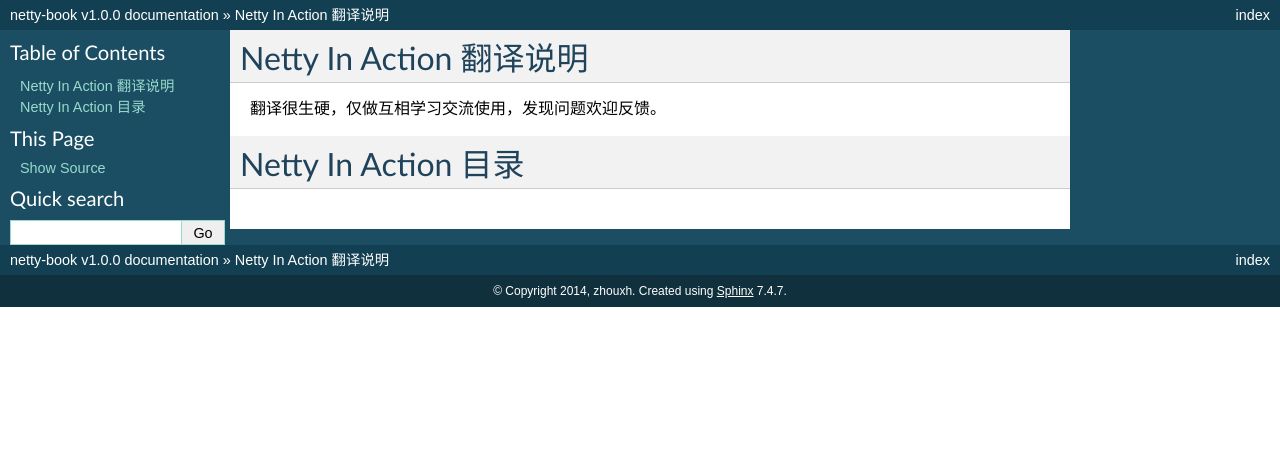
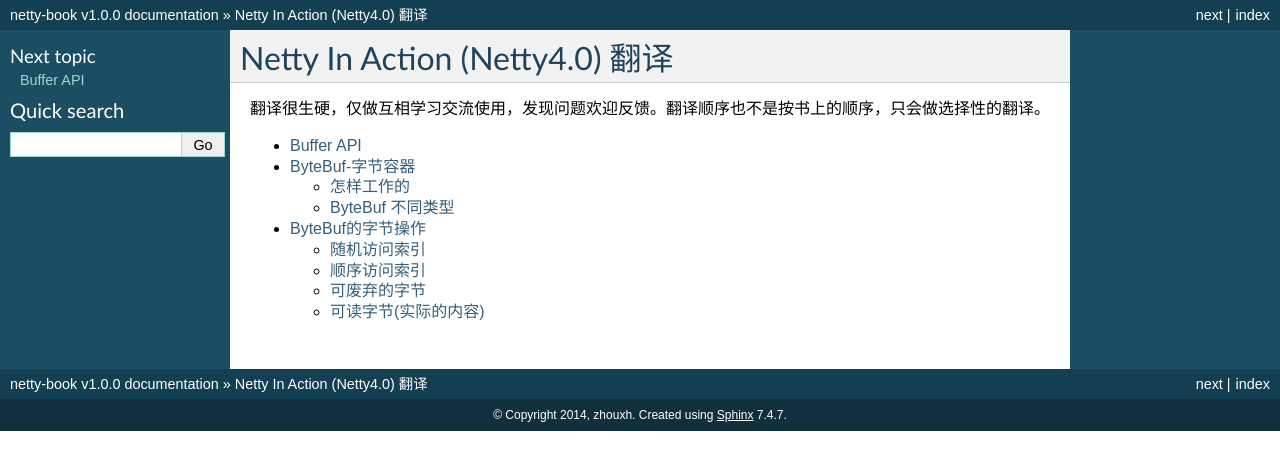
Before and after one commit to javaside/netty-book, a Sphinx documentation site: the page built from source/index.rst, in a window 1280 px wide. Shown: the top 470 px of the page. Built offline with Sphinx 7.4.7, drawn with Linux system fonts in a browser that asks for light colours.

Commit message:
首页增加目录

```diff
--- a/source/conf.py
+++ b/source/conf.py
@@ -168,7 +168,7 @@ html_static_path = ['_static']
 #html_split_index = False
 
 # If true, links to the reST sources are added to the pages.
-#html_show_sourcelink = True
+html_show_sourcelink = False
 
 # If true, "Created using Sphinx" is shown in the HTML footer. Default is True.
 #html_show_sphinx = True
--- a/source/index.rst
+++ b/source/index.rst
@@ -3,18 +3,14 @@
    You can adapt this file completely to your liking, but it should at least
    contain the root `toctree` directive.
 
+Netty In Action (Netty4.0) 翻译
+==============================================
+
+翻译很生硬，仅做互相学习交流使用，发现问题欢迎反馈。翻译顺序也不是按书上的顺序，只会做选择性的翻译。
+
+
 
 .. toctree::
    :maxdepth: 2
 
-
-
-Netty In Action 翻译说明
-=========================
-
-翻译很生硬，仅做互相学习交流使用，发现问题欢迎反馈。
-
-
-
-Netty In Action 目录
-=====================
+   buffer.rst
```
Also changed, not shown: source/_static/image/5.3.png (added), source/_static/image/5.5.png (added), 15 other files.
